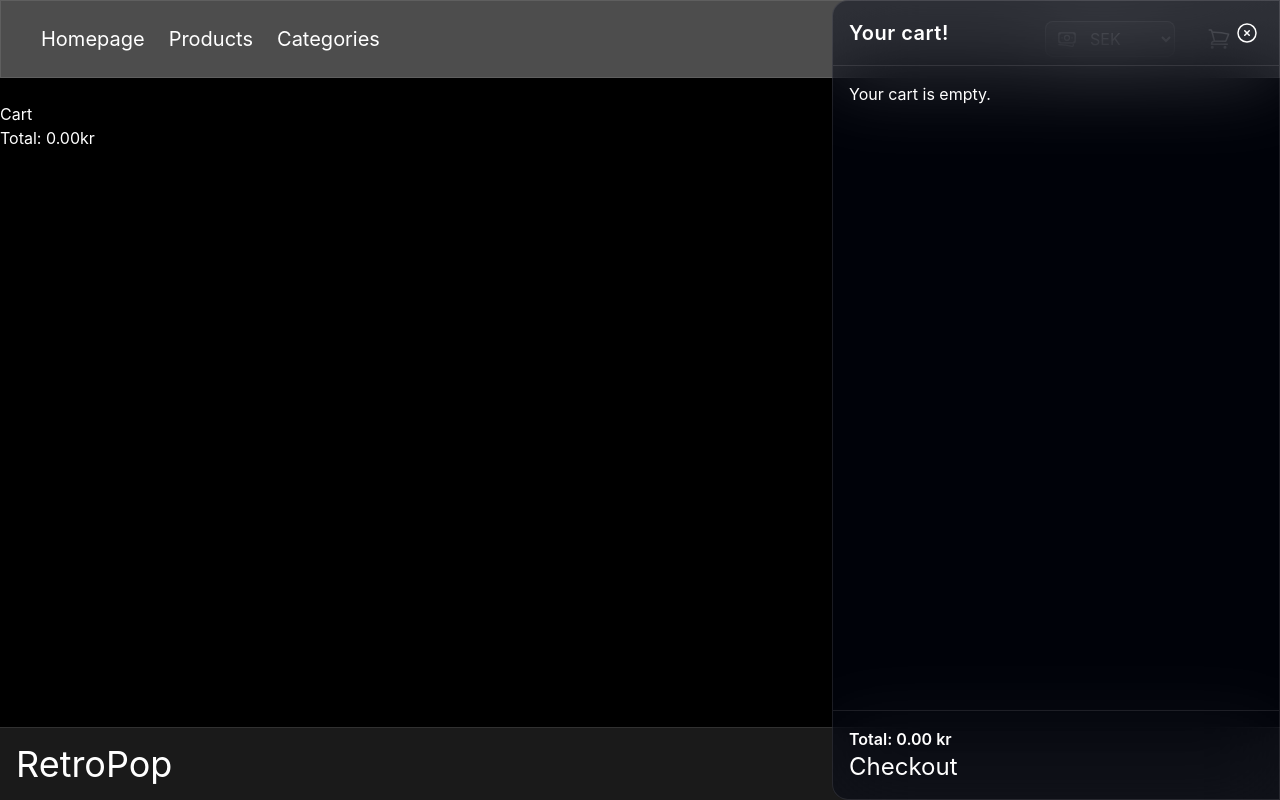
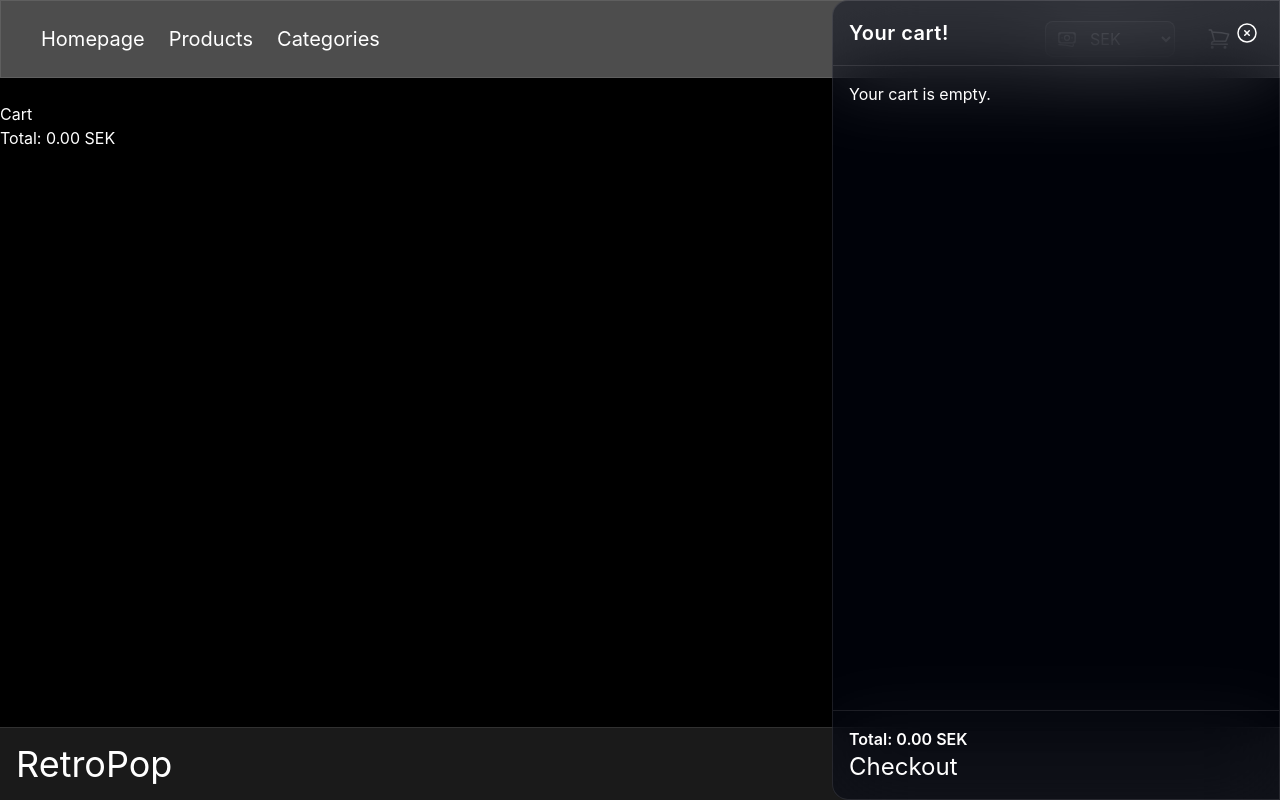
Before and after one commit to SaliSammoArtin/RetroPop-website, a React (Vite) app: page /cart in a window 1280 px wide. Both pictures are taken after a click on the button 1219 px from the left and 39 px from the top of the page. Built offline with nearby package versions, Linux system fonts and the light colour scheme.

Commit message:
Refactor TaxAndCurrencyCalc and related components for improved price calculation and tax handling. Introduced useCartTotal hook for cart total computation and updated CheckoutItems and Cart components to display detailed pricing information.

```diff
--- a/src/CurrencyTaxModule/index.js
+++ b/src/CurrencyTaxModule/index.js
@@ -13,7 +13,8 @@ export default class TaxAndCurrencyCalc {
           "category: string",
           "targetCurrency?: string",
         ],
-        output: "{ originalPrice, taxRate, finalPrice, finalMoney }",
+        output:
+          "{ originalPrice, taxRate, taxAmount, finalPrice, finalMoney }",
       },
       {
         method: "getTaxRate",
@@ -68,11 +69,15 @@ export default class TaxAndCurrencyCalc {
 
     const moneyWithTax = this.#taxTable.applyTax(baseMoney, taxCategory);
 
-    const finalMoney = await this.convertCurrency(moneyWithTax, targetCurrency);
+    const [convertedOriginal, finalMoney] = await Promise.all([
+      this.convertCurrency(baseMoney, targetCurrency),
+      this.convertCurrency(moneyWithTax, targetCurrency),
+    ]);
 
     return {
-      originalPrice: baseMoney.amount,
+      originalPrice: convertedOriginal.amount,
       taxRate: this.#taxTable.getRate(taxCategory),
+      taxAmount: finalMoney.amount - convertedOriginal.amount,
       finalPrice: finalMoney.amount,
       finalMoney: finalMoney,
     };
--- a/src/CurrencyTaxModule/taxTable.js
+++ b/src/CurrencyTaxModule/taxTable.js
@@ -1,6 +1,6 @@
 export class UnkwownCategoryError extends Error {
-  constructor(category) {
-    super(`Unknown category: ${category}.`);
+  constructor(taxCategory) {
+    super(`Unknown category: ${taxCategory}.`);
     this.name = "UnknownCategoryError";
   }
 }
@@ -12,15 +12,15 @@ export default class TaxTable {
     BOCKER: 0.06,
   };
 
-  getRate(category) {
-    const rate = this.#rates[category];
+  getRate(taxCategory) {
+    const rate = this.#rates[taxCategory];
     if (rate === undefined) {
-      throw new UnkwownCategoryError(category);
+      throw new UnkwownCategoryError(taxCategory);
     }
     return rate;
   }
 
-  applyTax(money, category) {
-    return money.addTax(this.getRate(category));
+  applyTax(money, taxCategory) {
+    return money.addTax(this.getRate(taxCategory));
   }
 }
--- a/src/components/CartView.jsx
+++ b/src/components/CartView.jsx
@@ -1,9 +1,13 @@
 import { useCart } from "../context/CartContext";
+import { useCurrency } from "../context/CurrencyContext";
+import { useCartTotal } from "../hooks/useCartTotal";
 import { Link } from "react-router";
 import CheckoutItems from "./CheckoutItems";
 
 export default function ShoppingCart() {
-  const { isCartOpen, closeCart, cartItems, totalPrice } = useCart();
+  const { isCartOpen, closeCart, cartItems } = useCart();
+  const { currency } = useCurrency();
+  const { total, loading: totalLoading } = useCartTotal(cartItems, currency);
 
   if (!isCartOpen) return null;
   return (
@@ -35,7 +39,9 @@ export default function ShoppingCart() {
         : cartItems.map((item) => <CheckoutItems key={item.id} items={item} />)}
       </div>
       <div className="p-4 border-t border-white/10">
-        <h2 className="font-semibold">Total: {totalPrice.toFixed(2)} kr</h2>
+        <h2 className="font-semibold">
+          Total: {totalLoading ? "..." : `${total.toFixed(2)} ${currency}`}
+        </h2>
         <Link to={"/cart"} className="text-2xl hover:text-white/30">
           Checkout
         </Link>
--- a/src/components/CheckoutItems.jsx
+++ b/src/components/CheckoutItems.jsx
@@ -1,14 +1,33 @@
 import { useCart } from "../context/CartContext";
-
+import { useCurrency } from "../context/CurrencyContext";
+import { useCalculatedPrice } from "../hooks/useCalculatedPrice";
 export default function CartItems({ items }) {
   const { addToCart, removeFromCart, deleteFromCart } = useCart();
+  const { currency } = useCurrency();
+  const { originalPrice, taxAmount, finalPrice, loading } = useCalculatedPrice(
+    items,
+    currency,
+  );
   return (
     <div className=" bg-slate-400/40 border border-white/10 flex justify-between p-8 m-4">
       <div className=" flex-1 ">
         <p className="text-2xl">{items.name}</p>
-        <p>Price: {items.price}</p>
         <p>Quantity: {items.quantity}</p>
-        <p>Subtotal: {(items.price * items.quantity).toFixed(2)} kr</p>
+        {loading ?
+          <p>Price: ...</p>
+        : <>
+            <p>
+              Price (excl. tax): {originalPrice.toFixed(2)} {currency}
+            </p>
+            <p>
+              Tax: {taxAmount.toFixed(2)} {currency}
+            </p>
+            <p>
+              Subtotal (incl. tax): {(finalPrice * items.quantity).toFixed(2)}{" "}
+              {currency}
+            </p>
+          </>
+        }
       </div>
       <div className="flex items-center p-8 gap-4">
         <button
--- a/src/context/CartContext.jsx
+++ b/src/context/CartContext.jsx
@@ -42,10 +42,6 @@ export const CartProvider = ({ children }) => {
     );
   };
 
-  const totalPrice = cartItems.reduce((accumulator, item) => {
-    return accumulator + item.price * item.quantity;
-  }, 0);
-
   return (
     <CartContext.Provider
       value={{
@@ -57,7 +53,6 @@ export const CartProvider = ({ children }) => {
         addToCart,
         removeFromCart,
         deleteFromCart,
-        totalPrice,
       }}>
       {children}
     </CartContext.Provider>
--- a/src/hooks/useCalculatedPrice.js
+++ b/src/hooks/useCalculatedPrice.js
@@ -2,7 +2,12 @@ import { useEffect, useState } from "react";
 import Modules from "../modules/moduleMaker.js";
 
 export function useCalculatedPrice(product, currency) {
-  const [finalPrice, setFinalPrice] = useState(null);
+  const [priceBreakdown, setPriceBreakdown] = useState({
+    originalPrice: "",
+    taxRate: "",
+    taxAmount: "",
+    finalPrice: "",
+  });
   const [loading, setLoading] = useState(true);
   const [error, setError] = useState(null);
 
@@ -19,7 +24,14 @@ export function useCalculatedPrice(product, currency) {
       currency,
     )
       .then((result) => {
-        if (!cancelled) setFinalPrice(result.finalPrice);
+        if (!cancelled) {
+          setPriceBreakdown({
+            originalPrice: result.originalPrice,
+            taxRate: result.taxRate,
+            taxAmount: result.taxAmount,
+            finalPrice: result.finalPrice,
+          });
+        }
       })
       .catch((err) => {
         if (!cancelled) setError(err);
@@ -33,5 +45,5 @@ export function useCalculatedPrice(product, currency) {
     };
   }, [product?.price, product?.taxCategory, currency]);
 
-  return { finalPrice, loading, error };
+  return { ...priceBreakdown, loading, error };
 }
--- /dev/null
+++ b/src/hooks/useCartTotal.js
@@ -0,0 +1,45 @@
+import { useEffect, useState } from "react";
+import Modules from "../modules/moduleMaker.js";
+
+export function useCartTotal(cartItems, currency) {
+  const [total, setTotal] = useState(0);
+  const [loading, setLoading] = useState(true);
+  const [error, setError] = useState(null);
+
+  useEffect(() => {
+    if (!cartItems || cartItems.length === 0) {
+      setTotal(0);
+      setLoading(false);
+      return;
+    }
+
+    let cancelled = false;
+    setLoading(true);
+    setError(null);
+
+    Promise.all(
+      cartItems.map((item) =>
+        Modules.TaxAndCurrencyCalc.calculatePrice(
+          item.price,
+          item.taxCategory,
+          currency,
+        ).then((result) => result.finalPrice * item.quantity),
+      ),
+    )
+      .then((subtotals) => {
+        if (!cancelled) setTotal(subtotals.reduce((sum, s) => sum + s, 0));
+      })
+      .catch((err) => {
+        if (!cancelled) setError(err);
+      })
+      .finally(() => {
+        if (!cancelled) setLoading(false);
+      });
+
+    return () => {
+      cancelled = true;
+    };
+  }, [cartItems, currency]);
+
+  return { total, loading, error };
+}
--- a/src/pages/Cart.jsx
+++ b/src/pages/Cart.jsx
@@ -1,9 +1,13 @@
 import { useContext } from "react";
 import { CartContext } from "../context/CartContext";
+import { useCurrency } from "../context/CurrencyContext";
+import { useCartTotal } from "../hooks/useCartTotal";
 import CartItems from "../components/CheckoutItems";
 
 export default function Cart() {
-  const { cartItems, totalPrice } = useContext(CartContext);
+  const { cartItems } = useContext(CartContext);
+  const { currency } = useCurrency();
+  const { total, loading } = useCartTotal(cartItems, currency);
 
   return (
     <div>
@@ -13,7 +17,7 @@ export default function Cart() {
         <CartItems key={item.id} items={item} />
       ))}
 
-      <h2>Total: {totalPrice.toFixed(2)}kr</h2>
+      <h2>Total: {loading ? "..." : `${total.toFixed(2)} ${currency}`}</h2>
     </div>
   );
 }
```
